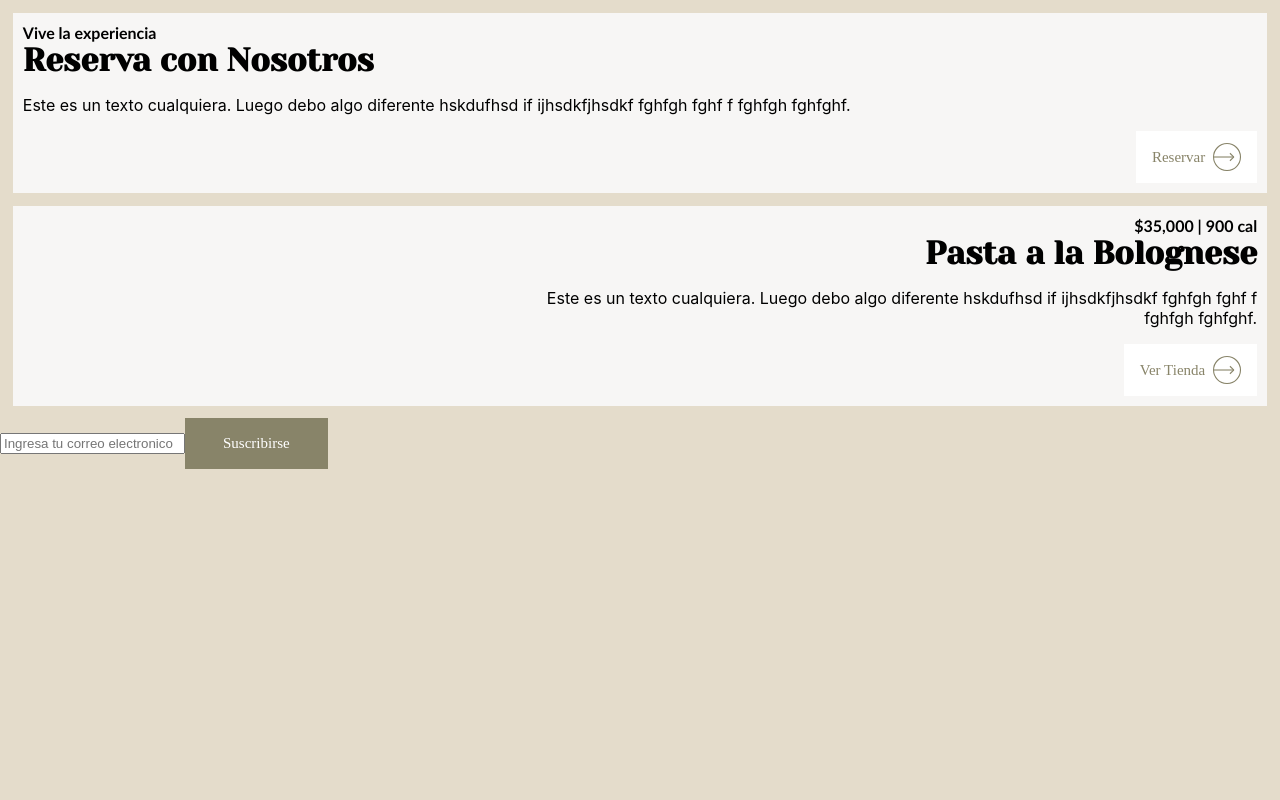
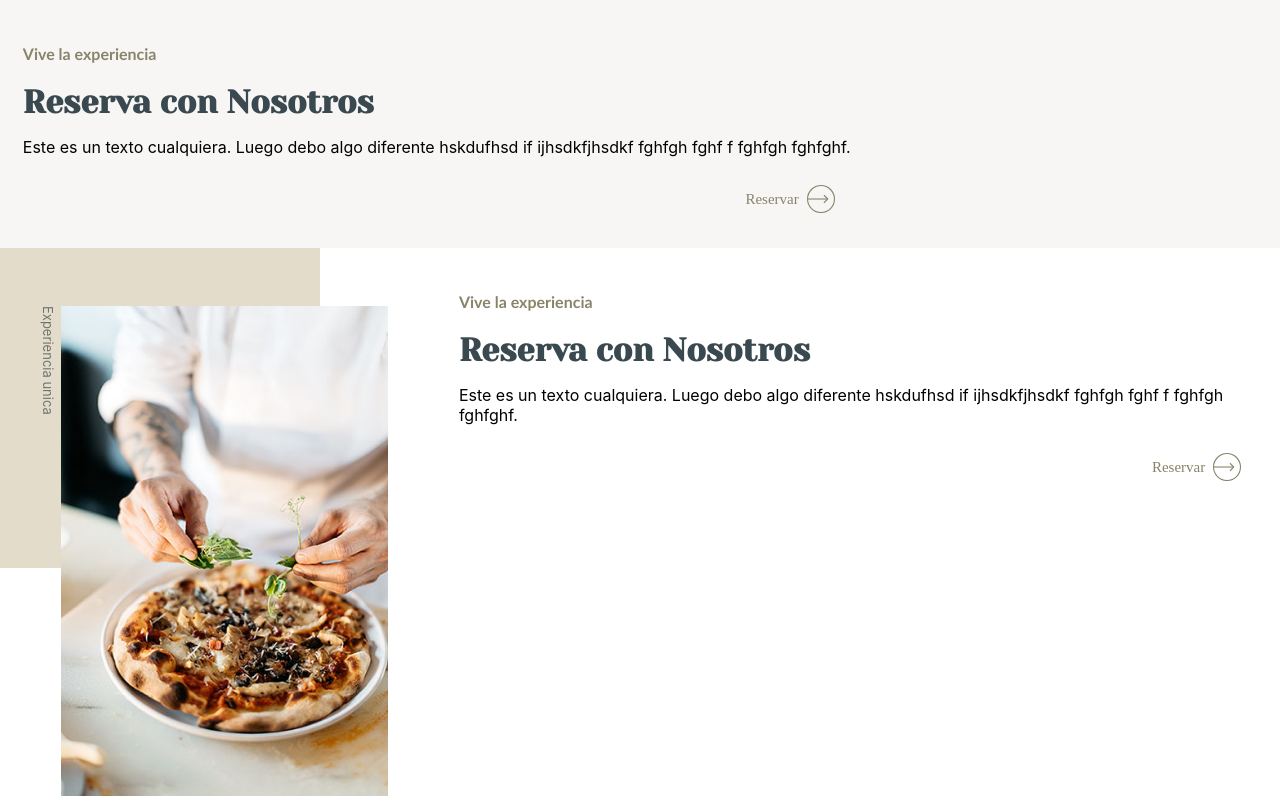
Before and after one commit to FUERA-DE-SERIE/FRONTEND, a React (Create React App) app in the folder fuera-de-serie/: page / in a window 1280 px wide. Shown: the top 800 px of the page. Built offline with nearby package versions, Linux system fonts and the light colour scheme.

Commit message:
creando secciones del home

```diff
--- a/fuera-de-serie/src/App.js
+++ b/fuera-de-serie/src/App.js
@@ -1,13 +1,11 @@
 // import './App.css';
+import Home from './components/pages/home/Home';
 import Footer from './sections/Footer';
-import CardLeft from './components/Cards/CardLeft';
-import CardRight from './components/Cards/CardRight';
 
 function App() {
   return (
     <div className="App">
-      <CardLeft/>
-      <CardRight/>
+      <Home/>
       <Footer/>
     </div>
   );
--- a/fuera-de-serie/src/components/Cards/css/Cards.css
+++ b/fuera-de-serie/src/components/Cards/css/Cards.css
@@ -1,10 +1,6 @@
 /* *{
     border:1px solid
 } */
-
-body{
-    background-color: #e4dccb;
-}
 
 .container{
     display: flex;
@@ -15,7 +11,6 @@ body{
     margin: 1%;
     /* flex-direction: column; */
     /* border: 2px groove; */
-    background-color: #f7f6f5;
 }
 
 .card-right{
@@ -25,9 +20,14 @@ body{
     text-align: end;
 }
 
-h1, h4 {
+h1 {
     margin: 0px;
     padding: 0px;
+    color: #39494f;
+}
+
+h4 {
+    color: #888469;
 }
 
 .right-position {
@@ -37,7 +37,7 @@ h1, h4 {
 
 a{
     text-decoration: none;
-    color: black;
+    color: #39494f;
 }
 
 .col-7{
--- a/fuera-de-serie/src/components/buttons/button2.css
+++ b/fuera-de-serie/src/components/buttons/button2.css
@@ -1,6 +1,6 @@
 .button2 {
     color: #888469;
-    background-color: #ffffff;
+    background-color: transparent;
     border: 0px;
     padding: 12px 16px;
     font-family: 'Calibri Light';
--- /dev/null
+++ b/fuera-de-serie/src/components/pages/home/Home.jsx
@@ -0,0 +1,15 @@
+import SectionHero from '../homeSections/SectionHero';
+import SectionReserva from '../homeSections/SectionReserva';
+import SectionArticulo from '../homeSections/SectionArticulo';
+
+const Home = () => {
+  return (
+    <div>
+      <SectionHero/>
+      <SectionReserva/>
+      <SectionArticulo/>
+    </div>
+  )
+}
+
+export default Home
--- /dev/null
+++ b/fuera-de-serie/src/components/pages/homeSections/SectionArticulo.jsx
@@ -0,0 +1,14 @@
+import '../homeSections/css/homeSections.css'
+import BannerSection2 from  '../../bannerSection/BannerSection2'
+import CardRight from '../../Cards/CardRight';
+
+const SectionArticulo = () => {
+  return (
+    <div className='section-articulo'>
+      <CardRight/>
+      <BannerSection2/>
+    </div>
+  )
+}
+
+export default SectionArticulo
--- /dev/null
+++ b/fuera-de-serie/src/components/pages/homeSections/SectionHero.jsx
@@ -0,0 +1,13 @@
+import '../homeSections/css/homeSections.css'
+import CardLeft from '../../Cards/CardLeft';
+
+
+const SectionHero = () => {
+  return (
+    <div className='section-hero'>
+      <CardLeft/>
+    </div>
+  )
+}
+
+export default SectionHero
--- /dev/null
+++ b/fuera-de-serie/src/components/pages/homeSections/SectionReserva.jsx
@@ -0,0 +1,14 @@
+import '../homeSections/css/homeSections.css'
+import BannerSection1 from  '../../bannerSection/BannerSection1'
+import CardLeft from '../../Cards/CardLeft';
+
+const SectionReserva = () => {
+  return (
+    <div className='section-reserva'>
+      <BannerSection1/>
+      <CardLeft/>
+    </div>
+  )
+}
+
+export default SectionReserva
--- /dev/null
+++ b/fuera-de-serie/src/components/pages/homeSections/css/homeSections.css
@@ -0,0 +1,12 @@
+.section-hero{
+    display: flex;
+    background-color: #f7f6f5;
+}
+
+.section-reserva {
+    display: flex;
+}
+
+.section-articulo {
+    display: flex;
+}
```
